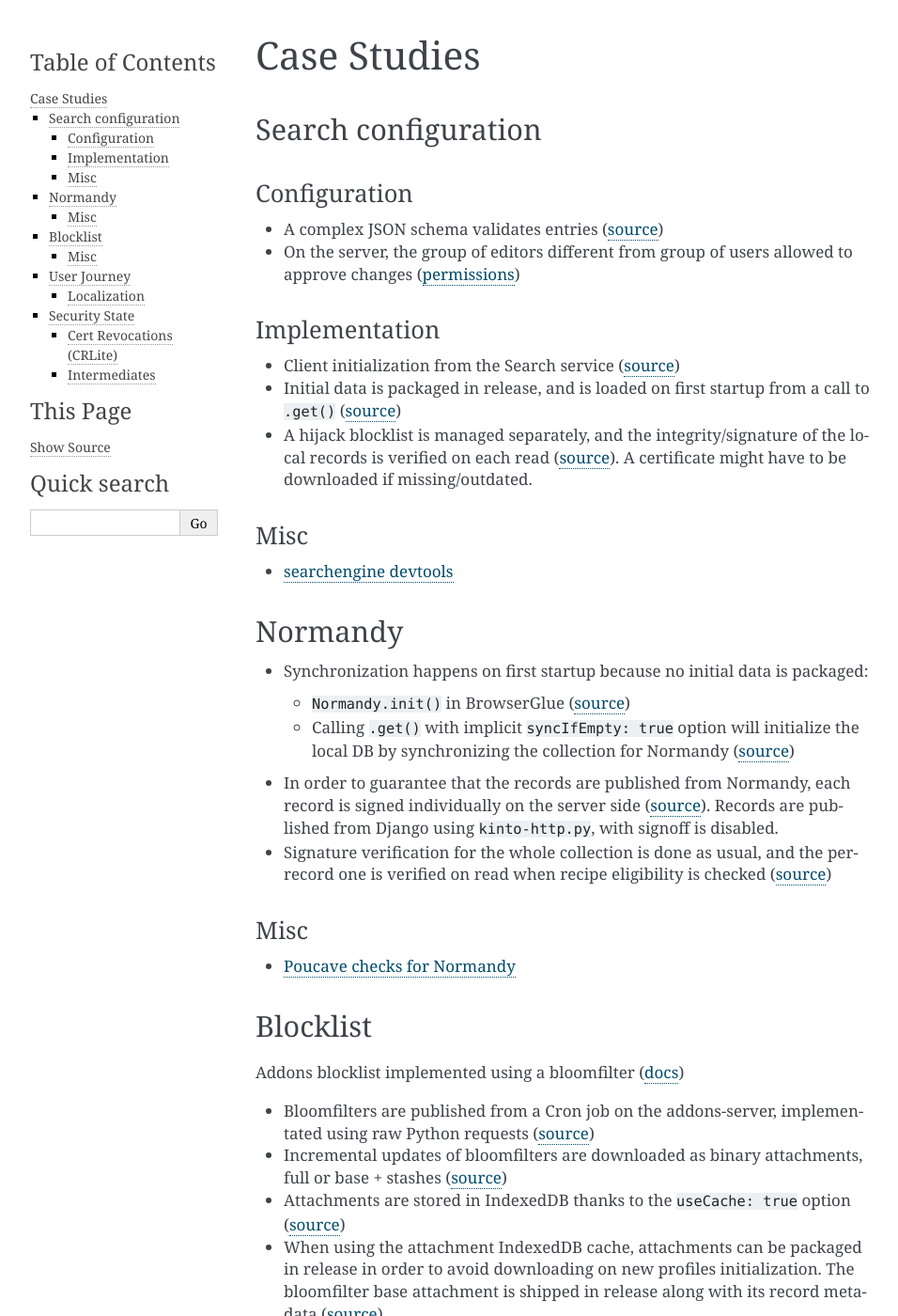
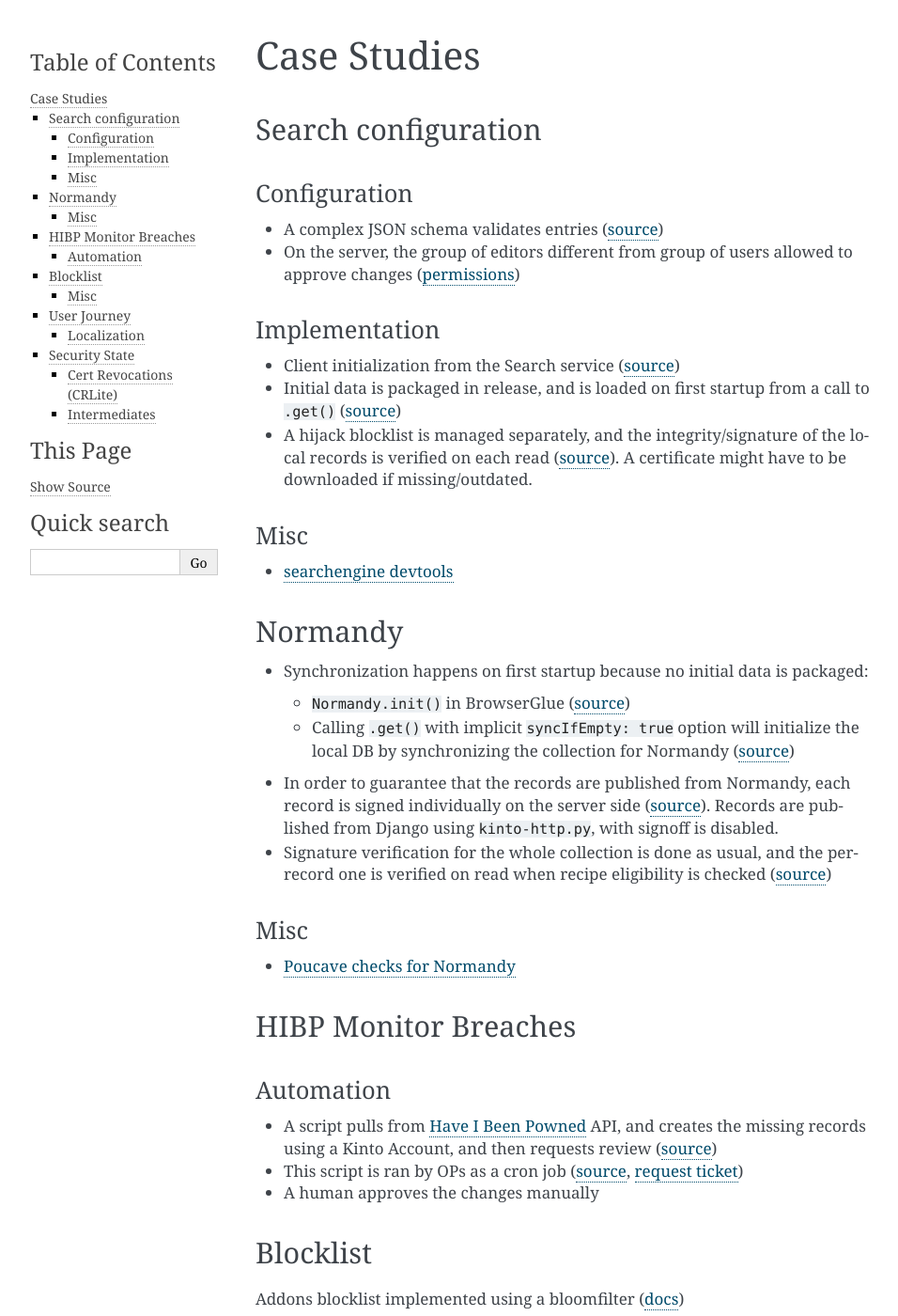
Before and after one commit to mozilla/remote-settings, a Sphinx documentation site: the page built from docs/case-studies.rst, in a window 1280 px wide and 1400 px high. Shown: the whole window at 94% size, without its empty margins (148-1104 px from the left). Built offline with Sphinx 7.4.7, drawn with Linux system fonts in a browser that asks for light colours.

Commit message:
Add links to fxmonitor-breaches automation stuff

```diff
--- a/docs/case-studies.rst
+++ b/docs/case-studies.rst
@@ -47,6 +47,17 @@
 ''''
 
 * `Poucave checks for Normandy <https://github.com/mozilla-services/poucave/tree/v1.32.0/checks/normandy>`_
+
+
+HIBP Monitor Breaches
+---------------------
+
+Automation
+''''''''''
+
+* A script pulls from `Have I Been Powned <https://haveibeenpwned.com/>`_ API, and creates the missing records using a Kinto Account, and then requests review (`source <https://github.com/mozilla/blurts-server/blob/c33a85b/scripts/updatebreaches.js>`_)
+* This script is ran by OPs as a cron job (`source <https://github.com/mozilla-services/cloudops-infra/blob/4c43e86cf8beabb8fe4fea6871121f867217df5b/projects/firefoxmonitor/k8s/charts/firefoxmonitor/templates/cronjob-load-breaches.yaml#L43>`_, `request ticket <https://bugzilla.mozilla.org/show_bug.cgi?id=1529860>`_)
+* A human approves the changes manually
 
 
 Blocklist
```
